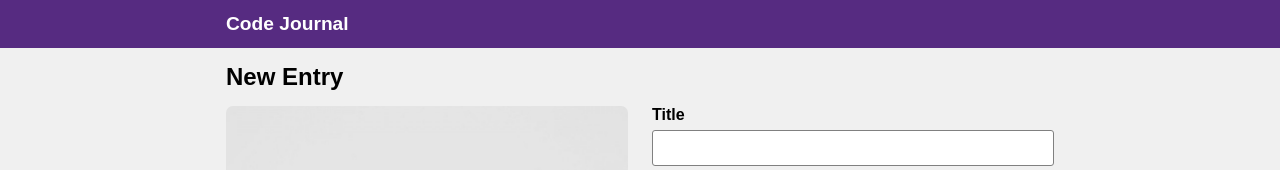
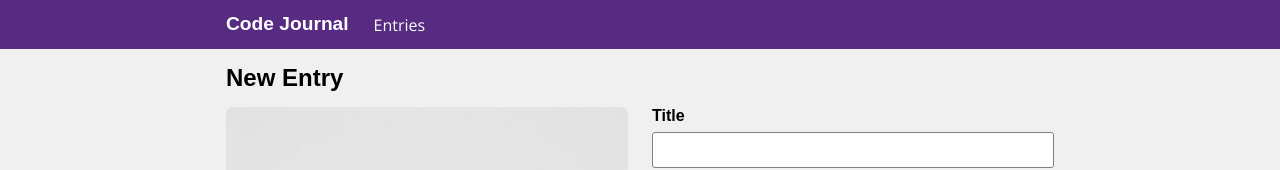
Before and after one commit to kennydpark/code-journal, a website: page index.html in a window 1280 px wide. Shown: the top 170 px of the page. Drawn offline with nearby package versions, Linux system fonts and the light colour scheme; a web font is replaced by a local one.

Commit message:
Add a navigation item to the navbar for Entries. #2

```diff
--- a/css/styles.css
+++ b/css/styles.css
@@ -110,3 +110,16 @@ p {
 .column-entry {
   margin-bottom: 10px;
 }
+
+.display-flex {
+  display: flex;
+}
+
+.header-entries {
+  margin: 0 25px;
+  font-family: 'Open Sans', sans-serif;
+  color: white;
+  font-size: 1rem;
+  padding-top: 0.9rem;
+  padding-bottom: 0.8rem;
+}
--- a/index.html
+++ b/index.html
@@ -22,8 +22,9 @@
   <header>
     <div class="header-nav">
       <div class="container">
-        <div class="column-full">
+        <div class="column-full display-flex">
           <h4 class="header-text">Code Journal</h4>
+          <p class="header-entries">Entries</p>
         </div>
       </div>
     </div>
```
